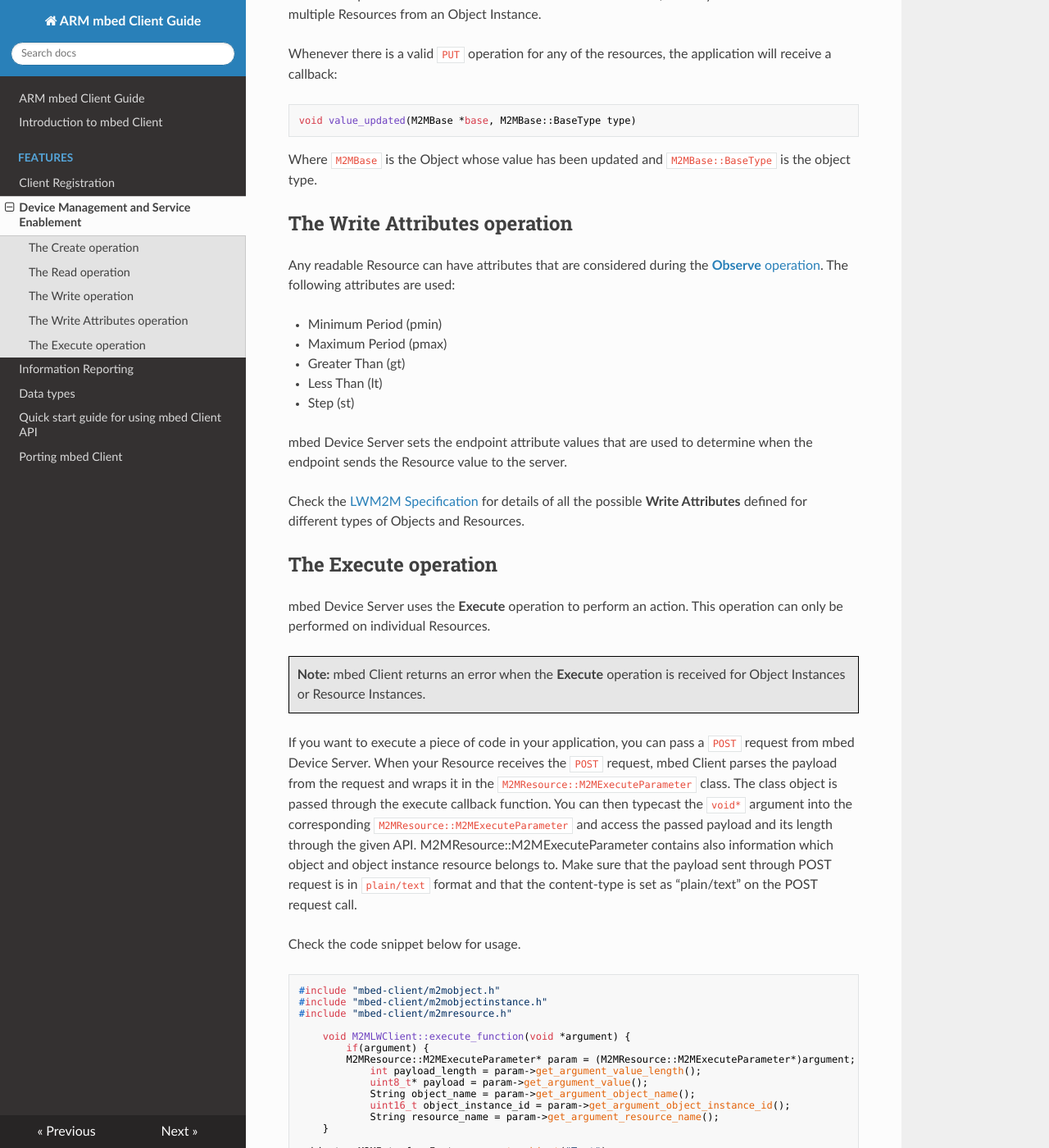
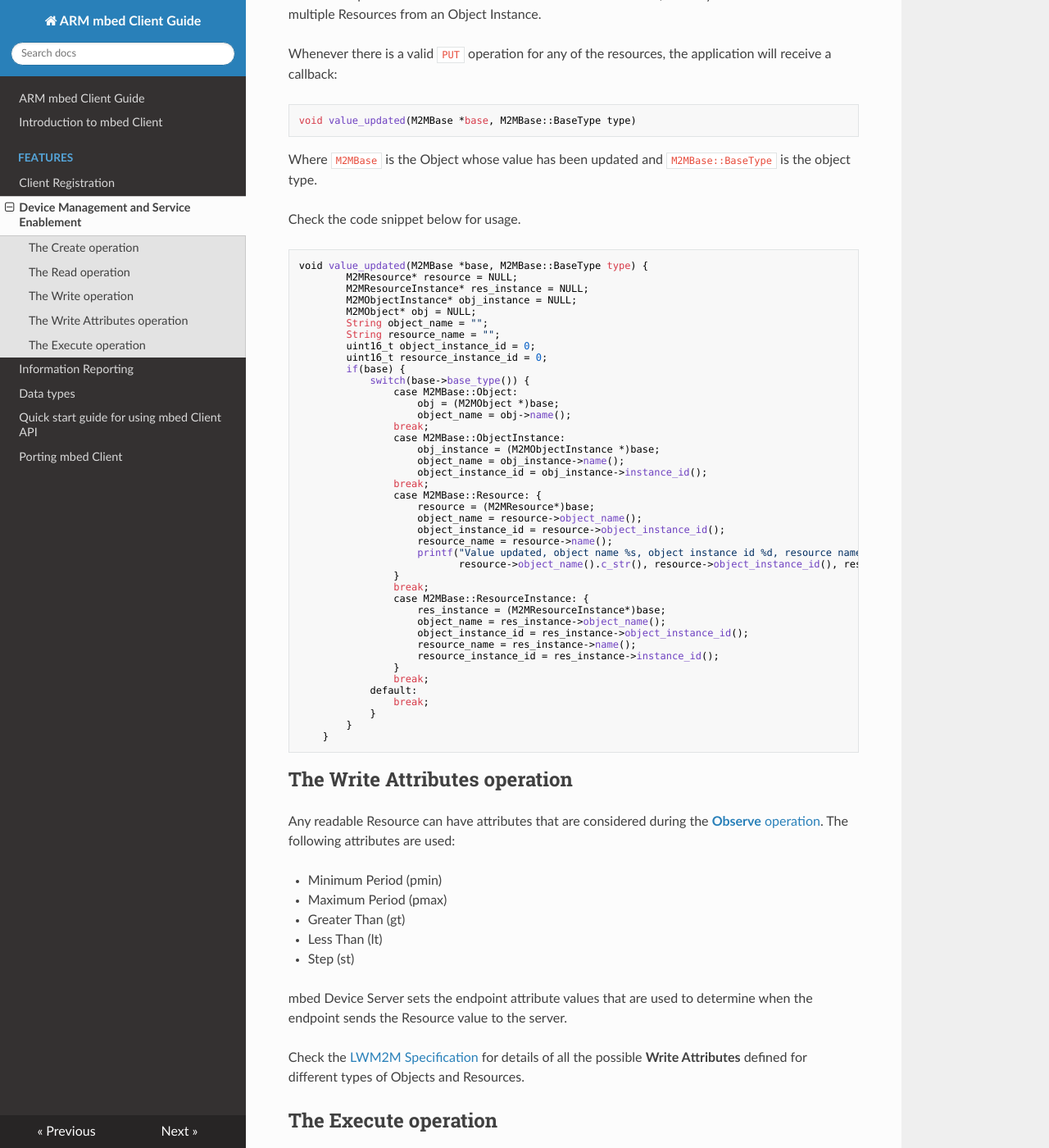
Before and after one commit to ARMmbed/mbed-client, an MkDocs documentation site: the page built from docs/dev_man_serv_enable.md, in a window 1280 px wide and 1400 px high, scrolled down 1667 px. Shown: the whole window at 82% size. Built offline with MkDocs 1.6.1, drawn with Linux system fonts in a browser that asks for light colours; nearby versions of some CDN libraries; old or Windows-style settings are respelled for this version of MkDocs.

Commit message:
Update dev_man_serv_enable.md
Add example usage of value_updated

````diff
--- a/docs/dev_man_serv_enable.md
+++ b/docs/dev_man_serv_enable.md
@@ -72,8 +72,53 @@
 ```
 void value_updated(M2MBase *base, M2MBase::BaseType type)
 ```
+Where `M2MBase` is the Object whose value has been updated and `M2MBase::BaseType` is the object type.
 
-Where `M2MBase` is the Object whose value has been updated and `M2MBase::BaseType` is the object type.
+Check the code snippet below for usage.
+```
+void value_updated(M2MBase *base, M2MBase::BaseType type) {
+        M2MResource* resource = NULL;
+        M2MResourceInstance* res_instance = NULL;
+        M2MObjectInstance* obj_instance = NULL;
+        M2MObject* obj = NULL;
+        String object_name = "";
+        String resource_name = "";
+        uint16_t object_instance_id = 0;
+        uint16_t resource_instance_id = 0;
+        if(base) {
+            switch(base->base_type()) {
+                case M2MBase::Object:
+                    obj = (M2MObject *)base;
+                    object_name = obj->name();
+                break;
+                case M2MBase::ObjectInstance:
+                    obj_instance = (M2MObjectInstance *)base;
+                    object_name = obj_instance->name();
+                    object_instance_id = obj_instance->instance_id();
+                break;
+                case M2MBase::Resource: {
+                    resource = (M2MResource*)base;
+                    object_name = resource->object_name();
+                    object_instance_id = resource->object_instance_id();
+                    resource_name = resource->name();
+                    printf("Value updated, object name %s, object instance id %d, resource name %s\r\n",
+                           resource->object_name().c_str(), resource->object_instance_id(), resource->name().c_str());
+                }
+                break;
+                case M2MBase::ResourceInstance: {
+                    res_instance = (M2MResourceInstance*)base;
+                    object_name = res_instance->object_name();
+                    object_instance_id = res_instance->object_instance_id();
+                    resource_name = res_instance->name();
+                    resource_instance_id = res_instance->instance_id();
+                }
+                break;
+            default:
+                break;
+            }
+        }
+    }
+```
 
 ## The Write Attributes operation
 
````
